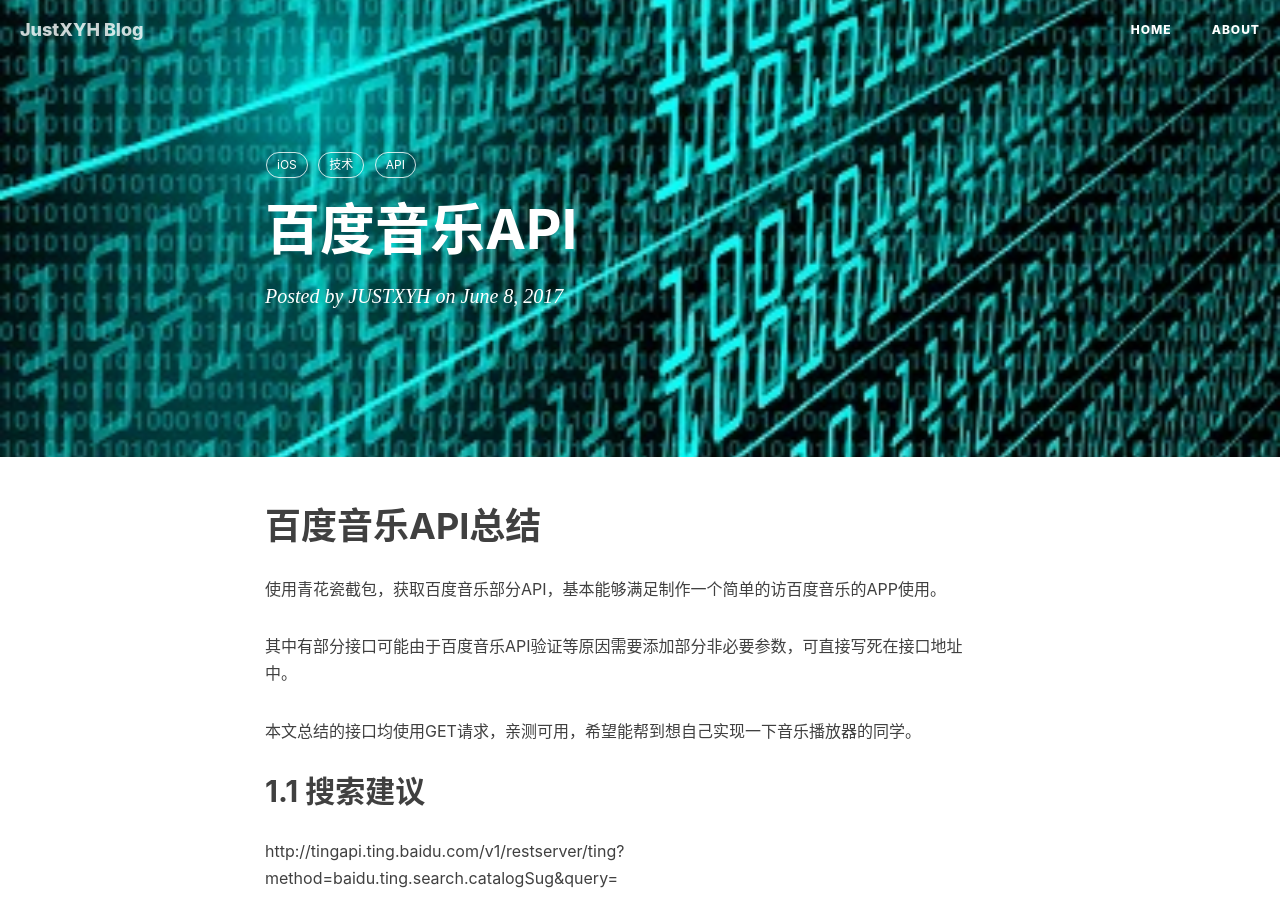
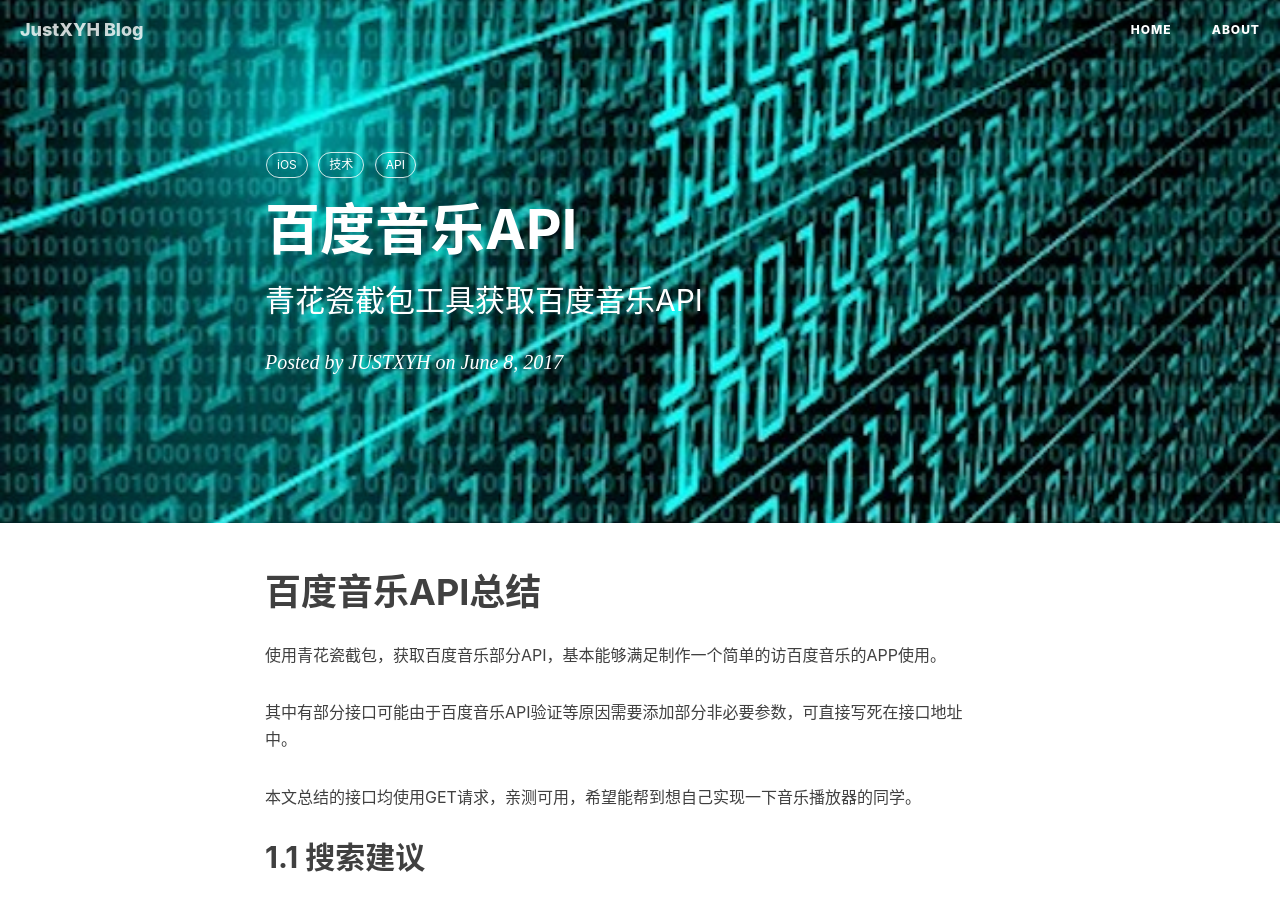
Before and after one commit to justxyh/justxyh.github.io, a Jekyll site: the page built from _posts/2017-06-08-BaiduMusicAPI.markdown, in a window 1280 px wide and 900 px high. Built offline with Jekyll 4.4.1, drawn with Linux system fonts in a browser that asks for light colours; nearby versions of some CDN libraries; comment, search, counter and statistics services are not loaded.

```diff
--- a/_posts/2017-06-08-BaiduMusicAPI.markdown
+++ b/_posts/2017-06-08-BaiduMusicAPI.markdown
@@ -1,7 +1,7 @@
 ---
 layout:     post
 title:      "百度音乐API"
-subtitle:   ""
+subtitle:   "青花瓷截包工具获取百度音乐API"
 date:       2017-06-08
 author:     "JUSTXYH"
 header-img: "img/in-post/post-bg-2017-06-08.jpg"
```
Also changed, not shown: img/about-bg.jpg, img/in-post/post-bg-2017-05-10.jpg, img/in-post/post-bg-2017-06-08.jpg, img/in-post/post-bg-2017-06-12.jpeg, img/tag-bg.jpg, 1 other file.
